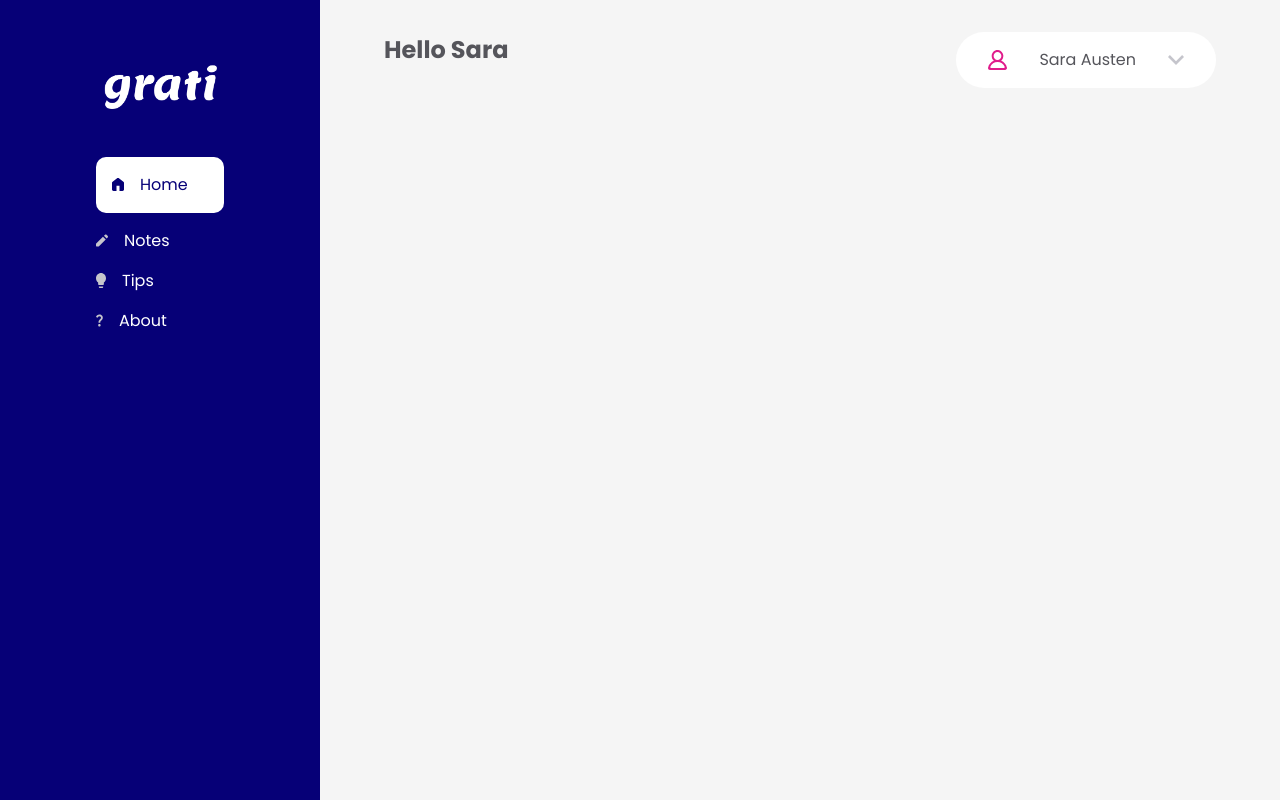
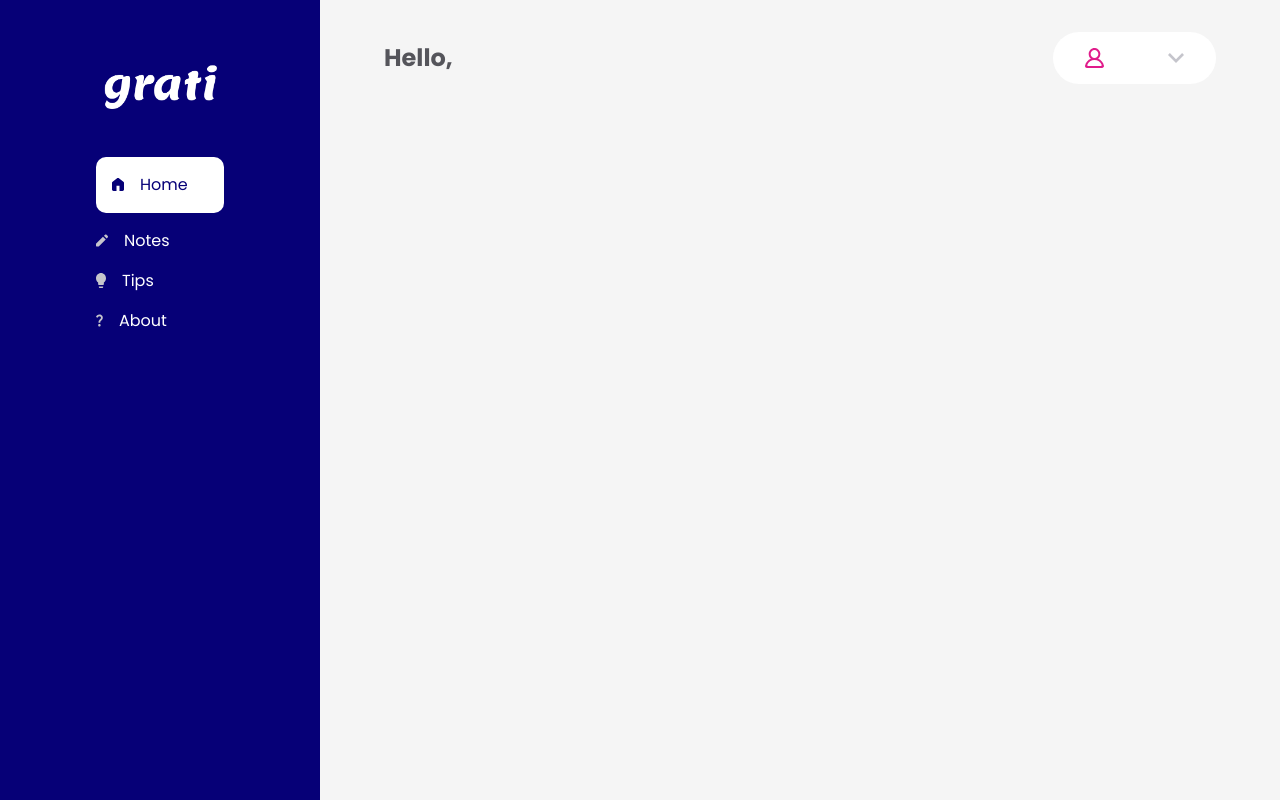
Before and after one commit to belkaite/gratitude-app, a Vue app in the folder client/: page /home in a window 1280 px wide. Built offline with nearby package versions, Linux system fonts and the light colour scheme.

Commit message:
feat: add user pinia store

```diff
--- a/client/src/layouts/MainLayout.vue
+++ b/client/src/layouts/MainLayout.vue
@@ -1,12 +1,22 @@
 <script lang="ts" setup>
-// import { trpc } from '@/trpc'
-// import { ref, onMounted } from 'vue'
+import { watch } from 'vue'
+import { useUserStore } from '@/stores/user'
 
-// const user = ref()
 
-// onMounted(async () => {
-//   user.value = await trpc.user.getUser.query()
-// })
+const store = useUserStore()
+
+watch(
+  () => store.authToken,
+  async (newToken) => {
+    if (newToken) {
+      await store.fetchUser()
+    } else {
+      store.user = null
+    }
+  },
+  { immediate: true }
+)
+
 </script>
 
 <template>
@@ -16,10 +26,10 @@
     </div>
     <div class="main__layout-right">
       <div class="main__layout-right-header">
-        <div class="main__layout-right-title">Hello Sara</div>
+        <div class="main__layout-right-title">Hello, {{ store.user?.firstName }}</div>
         <div class="main__layout-right-user__profile">
           <img src="../assets/icons/user-profile-icon.svg" />
-          <div>Sara Austen</div>
+          <div>{{ store.user?.firstName }} {{ store.user?.lastName }}</div>
           <img src="../assets/icons/arrow_down.svg" />
         </div>
       </div>
@@ -45,6 +55,7 @@
 .main__layout-right-header {
   display: flex;
   flex-direction: row;
+  align-items: center;
   justify-content: space-between;
 }
 
--- a/client/src/main.ts
+++ b/client/src/main.ts
@@ -1,9 +1,13 @@
-import { createApp } from "vue";
+import { createApp } from 'vue'
+import { createPinia } from 'pinia'
 import App from './App.vue'
 import './assets/style.css'
 import router from './router'
 
 const app = createApp(App)
+const pinia = createPinia()
+
+app.use(pinia)
 app.use(router)
 
 app.mount('#app')
--- a/client/src/stores/user.ts
+++ b/client/src/stores/user.ts
@@ -0,0 +1,39 @@
+import { getStoredAccessToken, storeAccessToken } from '@/utils/auth'
+import { defineStore } from 'pinia'
+import { trpc } from '@/trpc'
+import { ref } from 'vue'
+
+export const useUserStore = defineStore('user', () => {
+  const authToken = ref(getStoredAccessToken(localStorage))
+  const user = ref()
+
+  async function login(payload: { email: string; password: string }) {
+    const { accessToken } = await trpc.user.login.mutate(payload)
+    storeAccessToken(localStorage, accessToken)
+
+    authToken.value = accessToken
+  }
+
+  async function signup(payload: {
+    firstName: string
+    lastName: string
+    email: string
+    password: string
+  }) {
+    return await trpc.user.signup.mutate(payload)
+  }
+
+  async function fetchUser() {
+    user.value = await trpc.user.getUser.query()
+  }
+
+  //   const authUserId = computed(() => (authToken.value ? getUserFromToken(authToken.value) : null))
+
+  return {
+    authToken,
+    login,
+    signup,
+    fetchUser,
+    user,
+  }
+})
--- a/client/src/utils/auth.ts
+++ b/client/src/utils/auth.ts
@@ -1,12 +1,15 @@
-// import type { AuthUser } from '@server/shared/types'
+import type { AuthUser } from '@server/shared/types'
 
-const TOKEN_KEY = 'token';
+const TOKEN_KEY = 'token'
 
 export function getStoredAccessToken(storage: Storage): string | null {
-    return storage.getItem(TOKEN_KEY)
-
+  return storage.getItem(TOKEN_KEY)
 }
 
 export function storeAccessToken(storage: Storage, token: string) {
-    return storage.setItem(TOKEN_KEY, token)
+  return storage.setItem(TOKEN_KEY, token)
 }
+
+export function getUserFromToken(token: string): AuthUser {
+  return JSON.parse(atob(token.split('.')[1])).user
+}
--- a/client/src/views/LoginView.vue
+++ b/client/src/views/LoginView.vue
@@ -1,19 +1,19 @@
 <script lang="ts" setup>
 import { ref } from 'vue'
 import PageForm from '@/components/PageForm.vue'
-import { trpc } from '@/trpc'
-import { storeAccessToken } from '../utils/auth'
 import AuthPageLayout from '@/layouts/AuthPageLayout.vue'
 import { useRouter } from 'vue-router'
+import { useUserStore } from '@/stores/user'
 
 const router = useRouter()
 
 const errorMessage = ref('')
 
+const store = useUserStore()
+
 async function submitLogin(payload: { email: string; password: string }) {
   try {
-    const res = trpc.user.login.mutate(payload)
-    storeAccessToken(localStorage, (await res).accessToken)
+    store.login(payload)
     router.push('/home')
   } catch (err: any) {
     errorMessage.value = err?.message
--- a/client/src/views/SignupView.vue
+++ b/client/src/views/SignupView.vue
@@ -1,12 +1,13 @@
 <script lang="ts" setup>
 import PageForm from '@/components/PageForm.vue'
-import { trpc } from '@/trpc'
 import { ref } from 'vue'
 import { DEFAULT_SERVER_ERROR } from '../consts'
 import AuthPageLayout from '@/layouts/AuthPageLayout.vue'
+import { useUserStore } from '@/stores/user'
 
 const successMessage = ref(false)
 const errorMessage = ref('')
+const store = useUserStore()
 
 async function submitSignUp(payload: {
   firstName: string
@@ -15,7 +16,7 @@ async function submitSignUp(payload: {
   password: string
 }) {
   try {
-    const { id } = await trpc.user.signup.mutate(payload)
+    const { id } = await store.signup(payload)
 
     if (id) {
       successMessage.value = true
--- a/package.json
+++ b/package.json
@@ -8,6 +8,7 @@
     "server"
   ],
   "dependencies": {
+    "pinia": "^3.0.3",
     "pino": "^9.7.0",
     "pino-pretty": "^13.0.0"
   }
```
Also changed, not shown: 2 other files (tests, documents, lock files or other folders).
